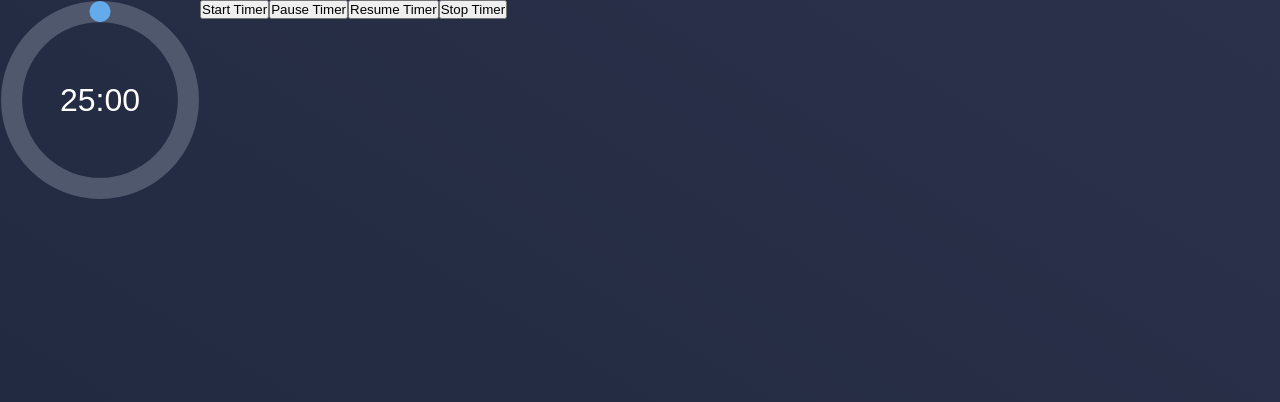
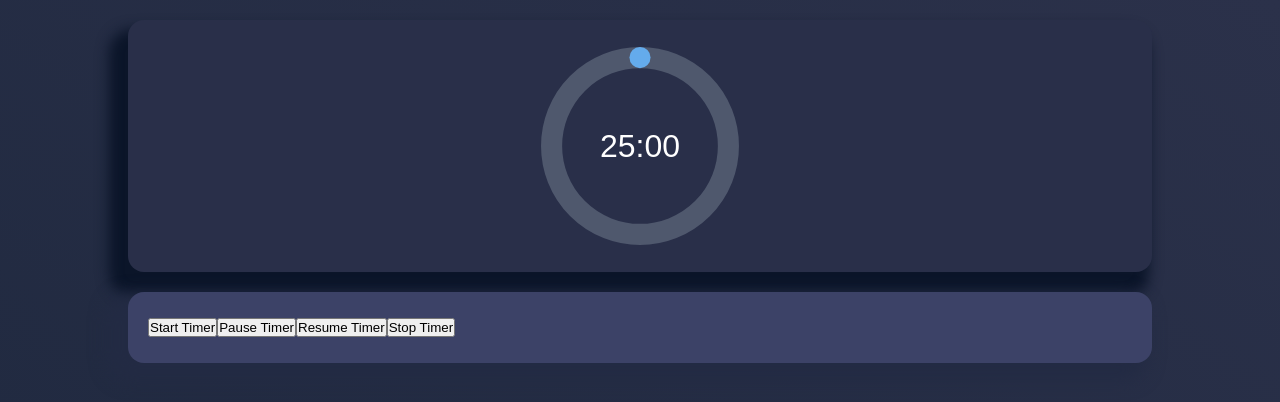
Before and after one commit to MVoikolesco/PomoTick, a Nuxt app: page / in a window 1280 px wide. Shown: the top 402 px of the page. Built offline with nearby package versions, Linux system fonts and the light colour scheme.

Commit message:
feat(style): Added buttons on another card

```diff
--- a/pages/index.vue
+++ b/pages/index.vue
@@ -27,7 +27,7 @@ store.$subscribe(() => {
           <div class="counter-card">
             <CountdownTimer />
           </div>
-          <div>
+          <div class="action-buttons">
             <button @click="() => store.startTimer()">Start Timer</button>
             <button @click="() => store.pauseTimer()">Pause Timer</button>
             <button @click="() => store.resumeTimer()">Resume Timer</button>
@@ -43,5 +43,34 @@ store.$subscribe(() => {
 .home {
   width: 100%;
   display: flex;
+  flex-direction: column;
+  align-items: center;
+  gap: 20px;
+  padding-top: 20px;
+}
+.home > .counter-card {
+  width: 80%;
+  padding: 26px 20px;
+  border-radius: 16px;
+  background-color: #292f49;
+
+  display: flex;
+  justify-content: center;
+
+  -webkit-box-shadow: -11px 17px 13px 8px rgba(11,21,41,1);
+  -moz-box-shadow: -11px 17px 13px 8px rgba(11,21,41,1);
+  box-shadow: -11px 17px 13px 8px rgba(11,21,41,1);
+}
+.home > .action-buttons {
+  width: 80%;
+  padding: 26px 20px;
+  border-radius: 16px;
+  background-color: #3c4267;
+
+  display: flex;
+
+  -webkit-box-shadow: -13px 10px 17px 8px rgba(35,43,68,1);
+  -moz-box-shadow: -13px 10px 17px 8px rgba(35,43,68,1);
+  box-shadow: -13px 10px 17px 8px rgba(35,43,68,1);
 }
 </style>
```
